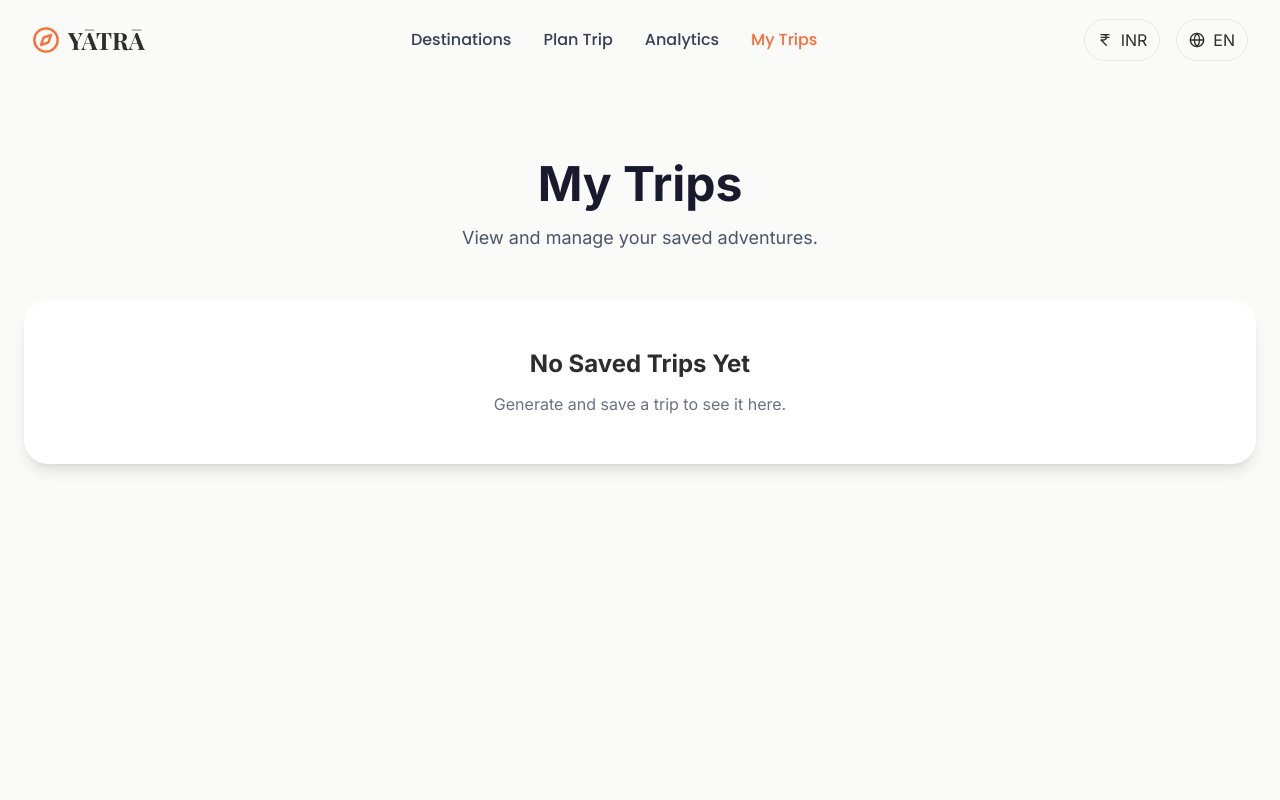
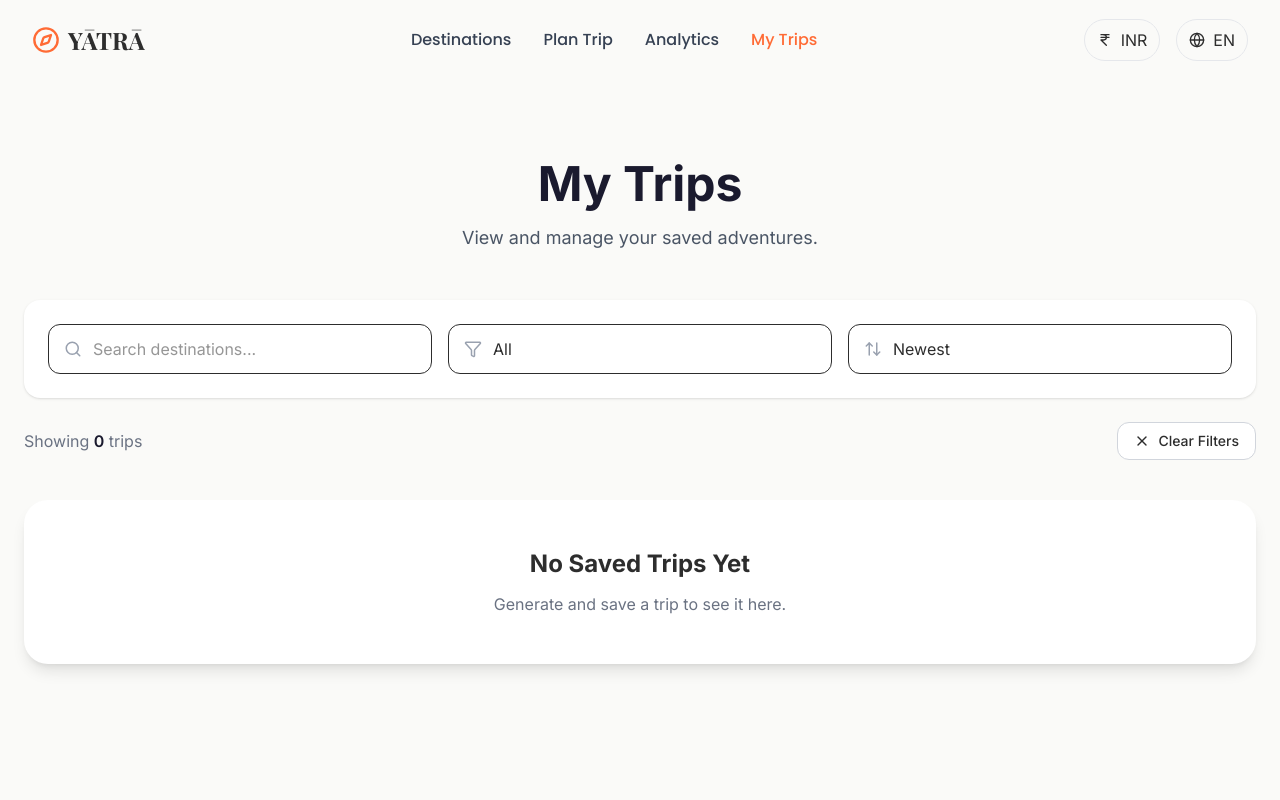
Before and after one commit to md-saad3704/yatra, a React (Vite) app: page /my-trips in a window 1280 px wide. Shown: the top 800 px of the page. Built offline with nearby package versions, Linux system fonts and the light colour scheme.

Commit message:
Improved analytics dashboard and Added Filters

```diff
--- a/src/pages/Analytics.jsx
+++ b/src/pages/Analytics.jsx
@@ -1,16 +1,27 @@
 import {
   BarChart,
   Bar,
+  PieChart,
+  Pie,
+  Cell,
   XAxis,
   YAxis,
   Tooltip,
   ResponsiveContainer,
+  Legend,
 } from "recharts";
 
 import { getAnalytics } from "../services/analytics";
 
 function Analytics() {
   const analytics = getAnalytics();
+  const COLORS = [
+  "#FF6B35",
+  "#4ECDC4",
+  "#45B7D1",
+  "#96CEB4",
+  "#FFBE0B",
+];
 
   return (
     <div className="min-h-screen bg-[#FAFAF8]">
@@ -72,19 +83,17 @@ function Analytics() {
         </div>
 
         {/* Chart */}
+        <div className="grid gap-8 lg:grid-cols-2">
+
+  {/* Destination Chart */}
   <div className="rounded-3xl bg-white p-8 shadow-lg">
-          <h2 className="mb-6 text-3xl font-bold">
+    <h2 className="mb-6 text-2xl font-bold">
       Destination Popularity
     </h2>
 
-          <div className="h-[400px]">
-            <ResponsiveContainer
-              width="100%"
-              height="100%"
-            >
-              <BarChart
-                data={analytics.destinationData}
-              >
+    <div className="h-80">
+      <ResponsiveContainer width="100%" height="100%">
+        <BarChart data={analytics.destinationData}>
           <XAxis dataKey="name" />
           <YAxis />
           <Tooltip />
@@ -98,6 +107,90 @@ function Analytics() {
     </div>
   </div>
 
+  {/* Travel Style Pie */}
+  <div className="rounded-3xl bg-white p-8 shadow-lg">
+    <h2 className="mb-6 text-2xl font-bold">
+      Travel Style Breakdown
+    </h2>
+
+    <div className="h-80">
+      <ResponsiveContainer width="100%" height="100%">
+        <PieChart>
+          <Pie
+            data={analytics.travelStyleData}
+            dataKey="value"
+            nameKey="name"
+            outerRadius={110}
+            label
+          >
+            {analytics.travelStyleData.map((entry, index) => (
+              <Cell
+                key={entry.name}
+                fill={COLORS[index % COLORS.length]}
+              />
+            ))}
+          </Pie>
+
+          <Tooltip />
+          <Legend />
+        </PieChart>
+      </ResponsiveContainer>
+    </div>
+  </div>
+
+</div>
+
+<div className="mt-8 grid gap-8 lg:grid-cols-2">
+
+  {/* Budget Chart */}
+  <div className="rounded-3xl bg-white p-8 shadow-lg">
+    <h2 className="mb-6 text-2xl font-bold">
+      Budget Distribution
+    </h2>
+
+    <div className="h-80">
+      <ResponsiveContainer width="100%" height="100%">
+        <BarChart data={analytics.budgetData}>
+          <XAxis dataKey="range" />
+          <YAxis />
+          <Tooltip />
+          <Bar
+            dataKey="trips"
+            fill="#4ECDC4"
+            radius={[8, 8, 0, 0]}
+          />
+        </BarChart>
+      </ResponsiveContainer>
+    </div>
+  </div>
+
+  {/* Interests */}
+  <div className="rounded-3xl bg-white p-8 shadow-lg">
+    <h2 className="mb-6 text-2xl font-bold">
+      Top Interests
+    </h2>
+
+    <div className="space-y-4">
+      {analytics.topInterests.map(([interest, count]) => (
+        <div
+          key={interest}
+          className="flex items-center justify-between rounded-xl bg-orange-50 px-5 py-4"
+        >
+          <span className="font-medium">
+            {interest}
+          </span>
+
+          <span className="rounded-full bg-[#FF6B35] px-3 py-1 text-sm font-semibold text-white">
+            {count}
+          </span>
+        </div>
+      ))}
+    </div>
+  </div>
+
+</div>
+
+
       </div>
     </div>
   );
--- a/src/pages/MyTrips.jsx
+++ b/src/pages/MyTrips.jsx
@@ -6,7 +6,11 @@ import {
   Trash2,
   MapPin,
   Wallet,
-  Heart
+  Heart,
+  Search,
+  Filter,
+  ArrowUpDown,
+  X
 } from "lucide-react";
 
 import {
@@ -16,6 +20,9 @@ import {
 
 function MyTrips() {
   const [trips, setTrips] = useState([]);
+  const [searchTerm, setSearchTerm] = useState("");
+  const [styleFilter, setStyleFilter] = useState("All");
+  const [sortBy, setSortBy] = useState("Newest");
   const navigate = useNavigate();
 
   useEffect(() => {
@@ -31,6 +38,44 @@ function MyTrips() {
     setTrips(getSavedTrips());
   };
 
+
+  const filteredTrips = [...trips]
+    .filter((trip) =>
+      trip.destination
+        .toLowerCase()
+        .includes(searchTerm.toLowerCase())
+    )
+    .filter((trip) =>
+      styleFilter === "All"
+        ? true
+        : trip.travelStyle === styleFilter
+    )
+    .sort((a, b) => {
+      switch (sortBy) {
+        case "Oldest":
+          return (
+            new Date(a.createdAt) -
+            new Date(b.createdAt)
+          );
+
+        case "Highest Budget":
+          return (
+            b.totalBudget - a.totalBudget
+          );
+
+        case "Lowest Budget":
+          return (
+            a.totalBudget - b.totalBudget
+          );
+
+        default:
+          return (
+            new Date(b.createdAt) -
+            new Date(a.createdAt)
+          );
+      }
+    });
+
   return (
     <div className="min-h-screen bg-[#FAFAF8]">
       <div className="mx-auto max-w-7xl px-6 py-20">
@@ -45,6 +90,88 @@ function MyTrips() {
           </p>
         </div>
 
+
+        <div className="mb-6 grid gap-4 rounded-2xl bg-white p-6 shadow-sm md:grid-cols-3">
+
+          <div className="relative">
+            <Search
+              size={18}
+              className="absolute left-4 top-1/2 -translate-y-1/2 text-gray-400"
+            />
+
+            <input
+              type="text"
+              placeholder="Search destinations..."
+              value={searchTerm}
+              onChange={(e) => setSearchTerm(e.target.value)}
+              className="w-full rounded-xl border bg-white py-3 pl-11 pr-4 outline-none transition focus:border-[#FF6B35]"
+            />
+          </div>
+
+          <div className="relative">
+            <Filter
+              size={18}
+              className="absolute left-4 top-1/2 -translate-y-1/2 text-gray-400"
+            />
+
+            <select
+              value={styleFilter}
+              onChange={(e) => setStyleFilter(e.target.value)}
+              className="w-full appearance-none rounded-xl border bg-white py-3 pl-11 pr-4 outline-none transition focus:border-[#FF6B35]"
+            >
+              <option>All</option>
+              <option>Solo</option>
+              <option>Couple</option>
+              <option>Friends</option>
+              <option>Family</option>
+            </select>
+          </div>
+
+          <div className="relative">
+            <ArrowUpDown
+              size={18}
+              className="absolute left-4 top-1/2 -translate-y-1/2 text-gray-400"
+            />
+
+            <select
+              value={sortBy}
+              onChange={(e) => setSortBy(e.target.value)}
+              className="w-full appearance-none rounded-xl border bg-white py-3 pl-11 pr-4 outline-none transition focus:border-[#FF6B35]"
+            >
+              <option>Newest</option>
+              <option>Oldest</option>
+              <option>Highest Budget</option>
+              <option>Lowest Budget</option>
+            </select>
+          </div>
+
+        </div>
+
+        <div className="mb-10 flex items-center justify-between">
+
+          <p className="text-gray-500">
+            Showing{" "}
+            <span className="font-semibold text-[#1A1A2E]">
+              {filteredTrips.length}
+            </span>{" "}
+            trip{filteredTrips.length !== 1 ? "s" : ""}
+          </p>
+
+          <button
+            onClick={() => {
+              setSearchTerm("");
+              setStyleFilter("All");
+              setSortBy("Newest");
+            }}
+            className="flex items-center gap-2 rounded-xl border border-gray-300 bg-white px-4 py-2 text-sm font-medium transition hover:border-[#FF6B35] hover:text-[#FF6B35]"
+          >
+            <X size={16} />
+            Clear Filters
+          </button>
+
+        </div>
+
+
         {trips.length === 0 ? (
           <div className="rounded-3xl bg-white p-12 text-center shadow-lg">
             <h2 className="mb-3 text-2xl font-bold">
@@ -57,7 +184,7 @@ function MyTrips() {
           </div>
         ) : (
           <div className="grid gap-8 md:grid-cols-2 xl:grid-cols-3">
-            {trips.map((trip) => (
+            {filteredTrips.map((trip) => (
               <div
                 key={trip.id}
                 className="overflow-hidden rounded-3xl bg-white shadow-lg transition hover:-translate-y-1 hover:shadow-xl"
--- a/src/services/analytics.js
+++ b/src/services/analytics.js
@@ -50,11 +50,72 @@ export function getAnalytics() {
     trips,
   }));
 
+  // Travel Style Data
+
+  const travelStyleData = Object.entries(styleCount).map(
+    ([name, value]) => ({
+      name,
+      value,
+    })
+  );
+
+  //Budget Distribution
+
+  const budgetRanges = {
+    "<10K": 0,
+    "10K-25K": 0,
+    "25K-50K": 0,
+    "50K+": 0,
+  };
+
+  trips.forEach((trip) => {
+    const budget = trip.totalBudget;
+
+    if (budget < 10000)
+      budgetRanges["<10K"]++;
+
+    else if (budget < 25000)
+      budgetRanges["10K-25K"]++;
+
+    else if (budget < 50000)
+      budgetRanges["25K-50K"]++;
+
+    else budgetRanges["50K+"]++;
+  });
+
+  const budgetData = Object.entries(
+    budgetRanges
+  ).map(([range, trips]) => ({
+    range,
+    trips,
+  }));
+
+  // Unterest Trends
+
+  const interestCount = {};
+
+  trips.forEach((trip) => {
+    trip.interests.forEach((interest) => {
+      interestCount[interest] =
+        (interestCount[interest] || 0) + 1;
+    });
+  });
+
+  const topInterests = Object.entries(
+    interestCount
+  )
+    .sort((a, b) => b[1] - a[1])
+    .slice(0, 5);
+
   return {
     totalTrips,
     averageBudget,
     topDestination,
     topStyle,
+
     destinationData,
+    travelStyleData,
+    budgetData,
+    topInterests,
   };
 }
```
Lines whose indentation alone changed are shown as unchanged.
